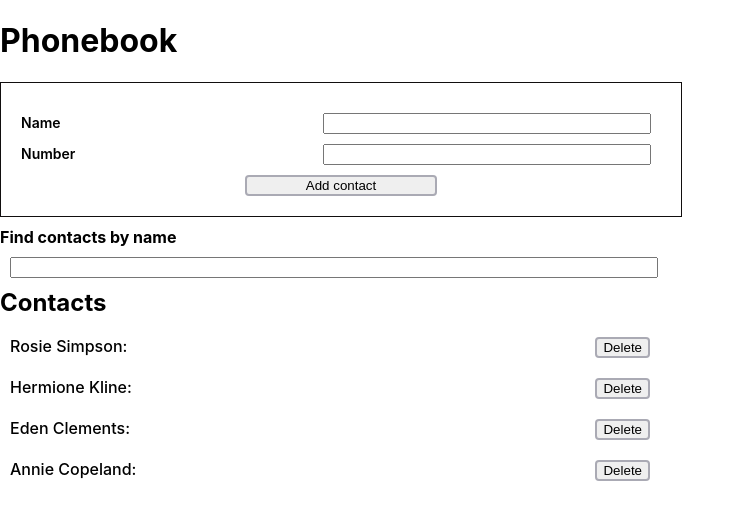
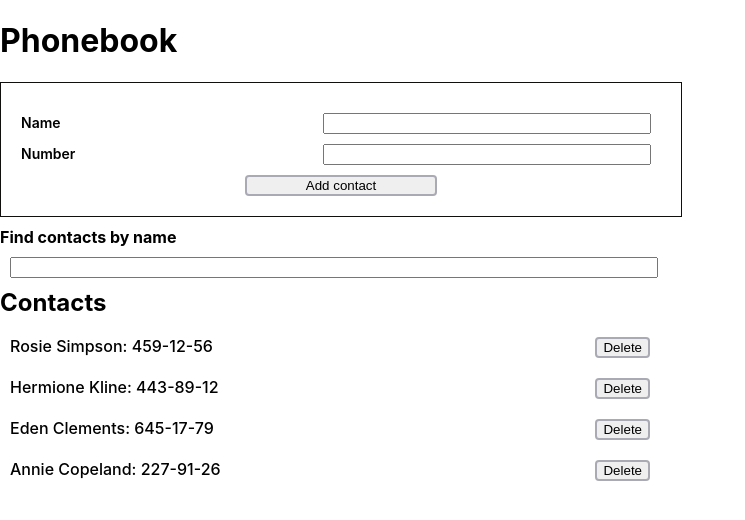
Before and after one commit to ttuluk/goit-react-hw-02-phonebook, a React (Create React App) app: page / in a window 1280 px wide. Shown: the top 520 px of the page, without its empty margins (0-745 px from the left). Built offline with nearby package versions, Linux system fonts and the light colour scheme.

Commit message:
update number

```diff
--- a/src/App.js
+++ b/src/App.js
@@ -2,10 +2,6 @@ import React, { Component } from "react";
 import { Form } from "./components/Form/Form";
 
 class App extends Component {
-  formHandleSumit = (data) => {
-    console.log(data);
-  };
-
   render() {
     return (
       <div className="App">
--- a/src/components/Contacts/Contacts.js
+++ b/src/components/Contacts/Contacts.js
@@ -9,7 +9,7 @@ const Contacts = ({ contactNames, onDeleteContact }) => {
         {contactNames.map((elem) => {
           return (
             <li key={elem.id} className={styles.contacts_item}>
-              {elem.name}: {elem.phoneNumber}
+              {elem.name}: {elem.number}
               <button
                 className={styles.btn_delete}
                 type="button"
--- a/src/components/Form/Form.js
+++ b/src/components/Form/Form.js
@@ -52,7 +52,7 @@ class Form extends Component {
     }
     const contact = {
       name: name,
-      phoneNumber: phoneNumber,
+      number: phoneNumber,
       id: idContact,
     };
 
```
